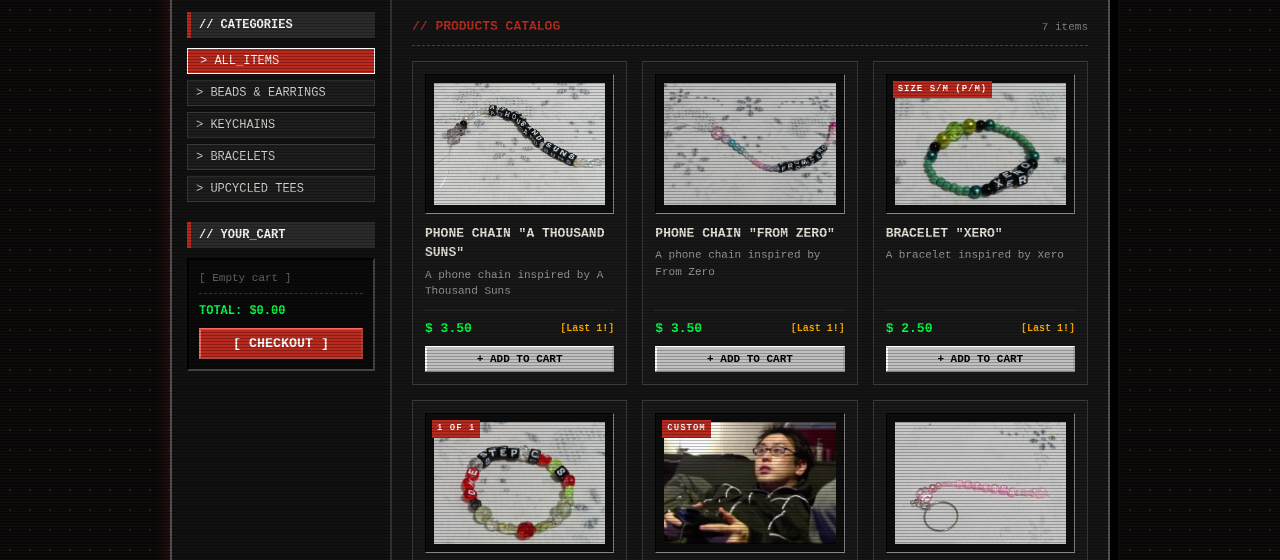
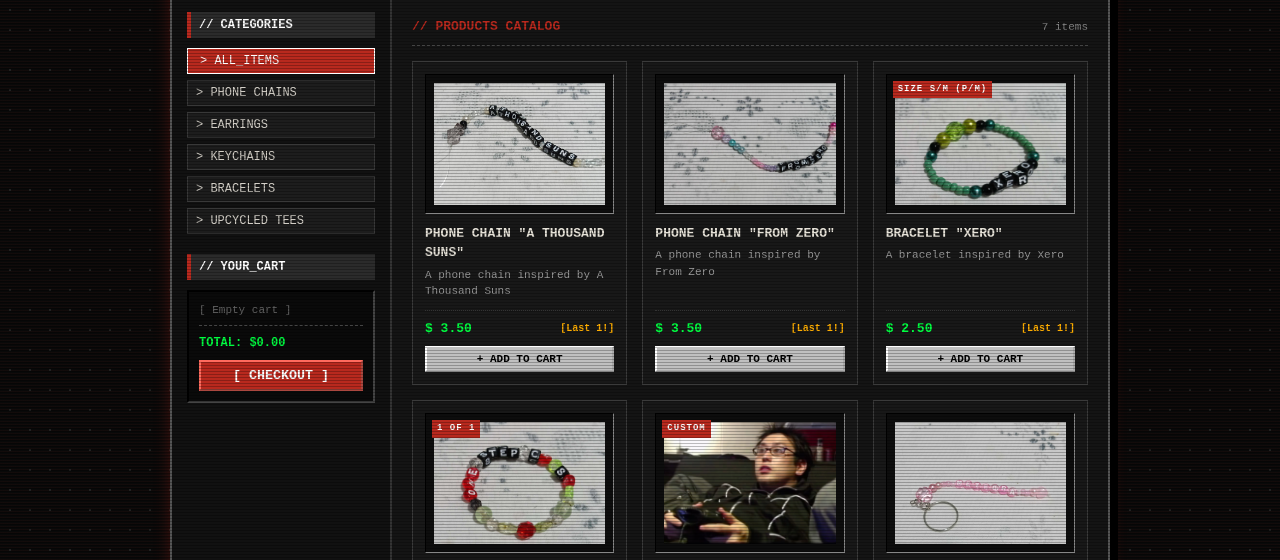
Before and after one commit to GabiLeh/gabilit0, a plain HTML site: page index.html in a window 1280 px wide. Shown: the part 200-760 px from the top of the page. Drawn offline with nearby package versions, Linux system fonts and the light colour scheme; no server answers.

Commit message:
nav arrumado

```diff
--- a/index.html
+++ b/index.html
@@ -44,7 +44,8 @@
             <div class="box-title">// CATEGORIES</div>
             <ul class="filter-list">
                 <li><button class="filter-btn active" onclick="filterProducts('all', this)">&gt; ALL_ITEMS</button></li>
-                <li><button class="filter-btn" onclick="filterProducts('micangas', this)">&gt; BEADS & EARRINGS</button></li>
+                <li><button class="filter-btn" onclick="filterProducts('micangas', this)">&gt; PHONE CHAINS</button></li>
+                <li><button class="filter-btn" onclick="filterProducts('brincos', this)">&gt; EARRINGS</button></li>
                 <li><button class="filter-btn" onclick="filterProducts('chaveiros', this)">&gt; KEYCHAINS</button></li>
                 <li><button class="filter-btn" onclick="filterProducts('pulseiras', this)">&gt; BRACELETS</button></li>
                 <li><button class="filter-btn" onclick="filterProducts('blusas', this)">&gt; UPCYCLED TEES</button></li>
```
